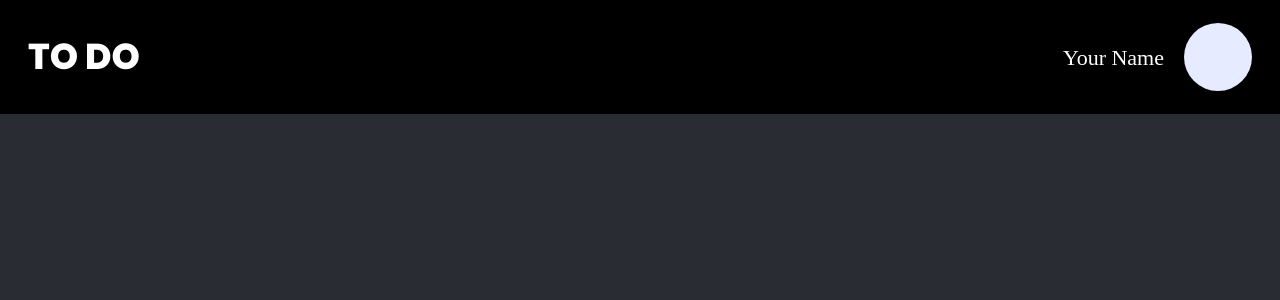
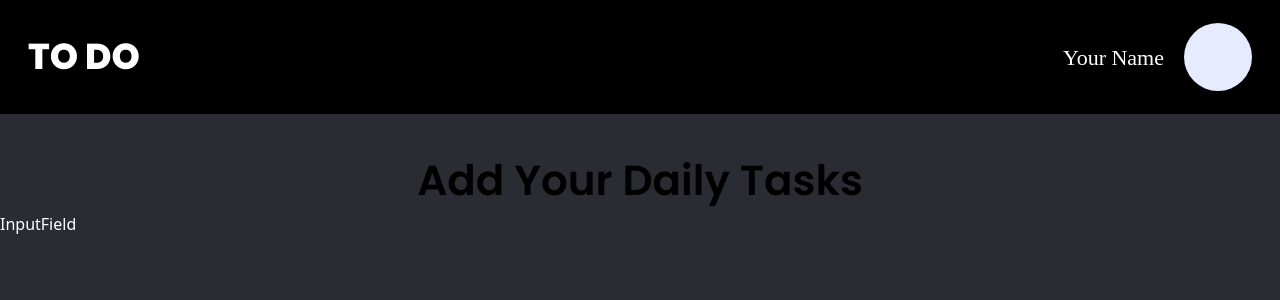
Before and after one commit to tsula21/task_todo_app, a React (Vite) app: page /Todo in a window 1280 px wide. Shown: the top 300 px of the page. Built offline with nearby package versions, Linux system fonts and the light colour scheme; a web font is replaced by a local one.

Commit message:
C:/Program Files/Git/

```diff
--- a/src/pages/Todo/Todo.jsx
+++ b/src/pages/Todo/Todo.jsx
@@ -1,10 +1,17 @@
 import React from "react";
 import Navbar from "./components/Navbar";
+import ApplicationTitle from "../../components/ApplicationTitle";
+import InputField from "./components/InputField";
 
 const Todo = () => {
   return (
     <div className="bg-[#292c33] min-h-screen">
       <Navbar />
+      <ApplicationTitle
+        className="text-[42px] text-[#000] font-[poppins-semi] text-center mt-[35px]"
+        Text="Add Your Daily Tasks"
+      />
+      <InputField />
     </div>
   );
 };
--- a/src/pages/Todo/components/Navbar.jsx
+++ b/src/pages/Todo/components/Navbar.jsx
@@ -1,11 +1,14 @@
 import React from "react";
+import { Link } from "react-router-dom";
 
 const Navbar = () => {
   return (
     <nav className="flex items-center justify-between w-full px-[28px] py-[23px] bg-black">
-      <p className="text-[36px] font-[poppins-extraBold] cursor-pointer">
-        TO DO
-      </p>
+      <Link to="/">
+        <p className="text-[36px] font-[poppins-extraBold] cursor-pointer">
+          TO DO
+        </p>
+      </Link>
       <span className="flex items-center font-[poppins-light]">
         <h1 className="capitalize text-[#fff] text-[22px] ">your name</h1>
         <div className="bg-[#E6EBFF] w-[68px] h-[68px] rounded-full ml-[20px] cursor-pointer"></div>
```
